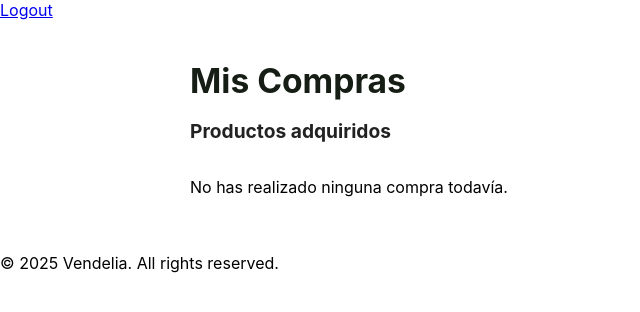
After one commit to DCC-CC4401/2025-1-CC4401-grupo-12, a Django app: page /mis-compras/ in a window 1280 px wide. The commit adds this page. Shown: the top 312 px of the page, without its empty margins (0-640 px from the left). Run offline with Django 3.2, Linux system fonts and the light colour scheme; the visitor is signed in with stand-in values (Sample User, id 1); data that the repository does not hold is empty.

Commit message:
feat: agregar template mis_compras y su vista

```diff
--- a/vendelia/marketplace/models.py
+++ b/vendelia/marketplace/models.py
@@ -45,3 +45,11 @@ class Product(models.Model):
 
     def __str__(self):
         return f"{self.product_name} - $ {self.price}"
+
+class Compra(models.Model):
+    comprador = models.ForeignKey(User, on_delete=models.CASCADE)
+    producto = models.ForeignKey(Product, on_delete=models.CASCADE)
+    fecha = models.DateTimeField(auto_now_add=True)
+
+    def __str__(self):
+        return f"{self.comprador.username} compró {self.producto.product_name}"
--- a/vendelia/marketplace/static/styles.css
+++ b/vendelia/marketplace/static/styles.css
@@ -153,7 +153,7 @@ body {
 .product-button:hover {
     background: #119c4b;
 }
-=======
+
 .register-wrapper {
     max-width: 400px;
     margin: 60px auto;
--- /dev/null
+++ b/vendelia/marketplace/templates/marketplace/mis_compras.html
@@ -0,0 +1,36 @@
+{% extends 'base.html' %}
+
+{% block title %}
+Mis Compras
+{% endblock %}
+
+{% block content %}
+<main class="main-content">
+    <h1 class="main-title">Mis Compras</h1>
+
+    <section class="product-section">
+        <h2 class="section-title">Productos adquiridos</h2>
+
+        <div class="product-list">
+            {% for compra in compras %}
+                <div class="product-card">
+                    <div class="product-icon">🛒</div>
+                    <h3 class="product-title">{{ compra.producto.product_name }}</h3>
+                    <p class="product-description">{{ compra.producto.description }}</p>
+                    <p class="product-price">${{ compra.producto.price }}</p>
+
+                    <div class="product-contact">
+                        <p><strong>Vendedor:</strong> {{ compra.producto.owner.first_name }} {{ compra.producto.owner.last_name }}</p>
+                        <p><strong>Email:</strong> {{ compra.producto.owner.email }}</p>
+                        <p><strong>Teléfono:</strong> {{ compra.producto.owner.phone_number }}</p>
+                    </div>
+
+                    <a href="{% url 'product_detail' compra.producto.id %}" class="product-button">Ver detalles</a>
+                </div>
+            {% empty %}
+                <p>No has realizado ninguna compra todavía.</p>
+            {% endfor %}
+        </div>
+    </section>
+</main>
+{% endblock %}
--- a/vendelia/marketplace/urls.py
+++ b/vendelia/marketplace/urls.py
@@ -39,5 +39,6 @@ urlpatterns = [
 
     path('product/<int:product_id>/', views.product_detail, name='product_detail'),
     path('', views.home, name='home'),
-    path('logout/', LogoutView.as_view(next_page=URL_PATTERN_LOGIN), name='logout')
+    path('logout/', LogoutView.as_view(next_page=URL_PATTERN_LOGIN), name='logout'),
+    path('mis-compras/', views.mis_compras, name='mis_compras')
 ]
--- a/vendelia/marketplace/views.py
+++ b/vendelia/marketplace/views.py
@@ -3,6 +3,7 @@ from django.http import HttpRequest
 from django.contrib.auth import login
 
 from .models import Product
+from .models import Compra
 from .forms import UserRegisterForm, ProductRegisterForm, EmailAuthenticationForm
 
 # Constant imports
@@ -94,3 +95,10 @@ def login_user(request):
         # If not, return to the login user form
         else:
             return render(request, URL_PATH_LOGIN, {'login_user_form': login_user_form})
+
+def mis_compras(request):
+    if request.user.is_authenticated:
+        compras = Compra.objects.filter(comprador=request.user).select_related('producto')
+        return render(request, 'marketplace/mis_compras.html', {'compras': compras})
+    else:
+        return redirect('login')  # o la URL que corresponda
```
